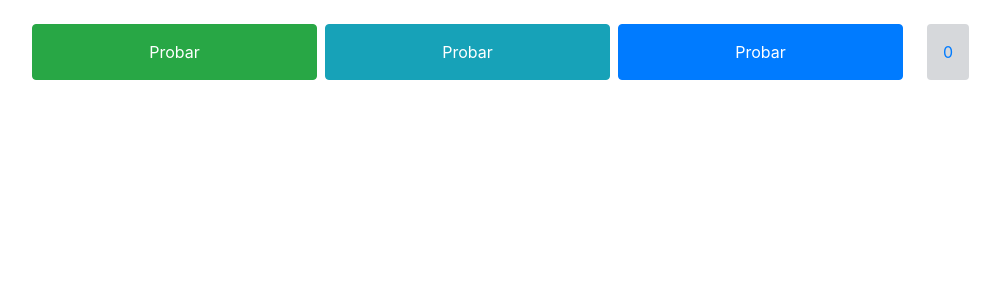
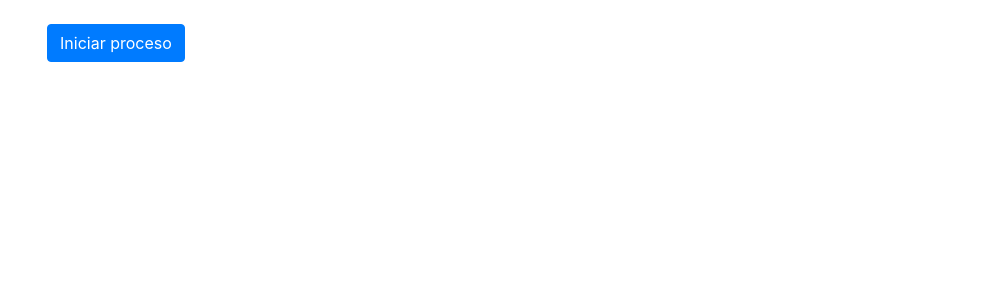
Before and after one commit to qualitrain/cursoAng, an Angular app: page / in a window 1280 px wide. Shown: the top 300 px of the page, without its empty margins (38-1038 px from the left). Built offline with nearby package versions, Linux system fonts and the light colour scheme.

Commit message:
ejemplo concat

```diff
--- a/src/app/app.component.html
+++ b/src/app/app.component.html
@@ -27,5 +27,8 @@
   <div *ngIf="ejercicioMerge">
     <app-ejer-merge></app-ejer-merge>
   </div>
+  <div *ngIf="ejercicioConcat">
+    <app-ejer-concat></app-ejer-concat>
+  </div>
 
 </div>
--- a/src/app/app.component.ts
+++ b/src/app/app.component.ts
@@ -12,7 +12,8 @@ export class AppComponent {
   componenteParametrizado=false;
   ejemploManejoDeErrores=false;
   ejercicioTakeUntil=false;
-  ejercicioMerge=true;
+  ejercicioMerge=false;
+  ejercicioConcat=true;
 
   title = 'cursoAng';
 }
--- a/src/app/app.module.ts
+++ b/src/app/app.module.ts
@@ -10,6 +10,7 @@ import { TestIntervalComponent } from './test-interval/test-interval.component';
 import { TestErroresComponent } from './test-errores/test-errores.component';
 import { EjerTakeUltilComponent } from './ejer-take-ultil/ejer-take-ultil.component';
 import { EjerMergeComponent } from './ejer-merge/ejer-merge.component';
+import { EjerConcatComponent } from './ejer-concat/ejer-concat.component';
 
 @NgModule({
   declarations: [
@@ -20,7 +21,8 @@ import { EjerMergeComponent } from './ejer-merge/ejer-merge.component';
     TestIntervalComponent,
     TestErroresComponent,
     EjerTakeUltilComponent,
-    EjerMergeComponent
+    EjerMergeComponent,
+    EjerConcatComponent
   ],
   imports: [
     BrowserModule,
--- /dev/null
+++ b/src/app/ejer-concat/ejer-concat.component.css
@@ -0,0 +1,4 @@
+#divValores{
+    font-size: 1.2rem;
+    font-weight: bold;
+}
--- /dev/null
+++ b/src/app/ejer-concat/ejer-concat.component.html
@@ -0,0 +1,6 @@
+<div class="mt-4">
+    <button class="btn btn-primary" (click)="iniciarConcatenacion()">Iniciar proceso</button>
+</div>
+<div class="mt-4 p-4" id="divValores" [class]="claseActual">
+{{valor}}
+</div>
--- /dev/null
+++ b/src/app/ejer-concat/ejer-concat.component.ts
@@ -0,0 +1,37 @@
+import { Component } from '@angular/core';
+import { concat, finalize, interval, map, take } from 'rxjs';
+
+@Component({
+  selector: 'app-ejer-concat',
+  templateUrl: './ejer-concat.component.html',
+  styleUrls: ['./ejer-concat.component.css']
+})
+export class EjerConcatComponent {
+  claseActual='text-primary';
+  valor:string='';
+  meses=['enero', 'febrero', 'marzo','abril', 'mayo','junio','julio','agosto',
+          'septiembre','octubre','noviembre','diciembre'];
+  dias=['lunes', 'martes', 'miercoles','jueves','viernes','sabado'];
+
+  nums$ = interval(500).pipe(
+                   map(n => n + 1),
+                   take(20),
+                   finalize(() => this.claseActual = 'text-danger')
+                   );
+
+  meses$ = interval(1000).pipe(
+                    map(n => this.meses[n]),
+                    take(this.meses.length),
+                    finalize(() => this.claseActual = 'text-success')
+                    )
+
+  dias$ = interval(2000).pipe(
+                      map( n => this.dias[n]),
+                      take(this.dias.length)
+                  )
+  numsMesesDias$ = concat(this.nums$, this.meses$, this.dias$);
+
+  iniciarConcatenacion(){
+    this.numsMesesDias$.subscribe(val => this.valor = "" + val);
+  }
+}
```
Also changed, not shown: 1 other file (tests, documents, lock files or other folders).
